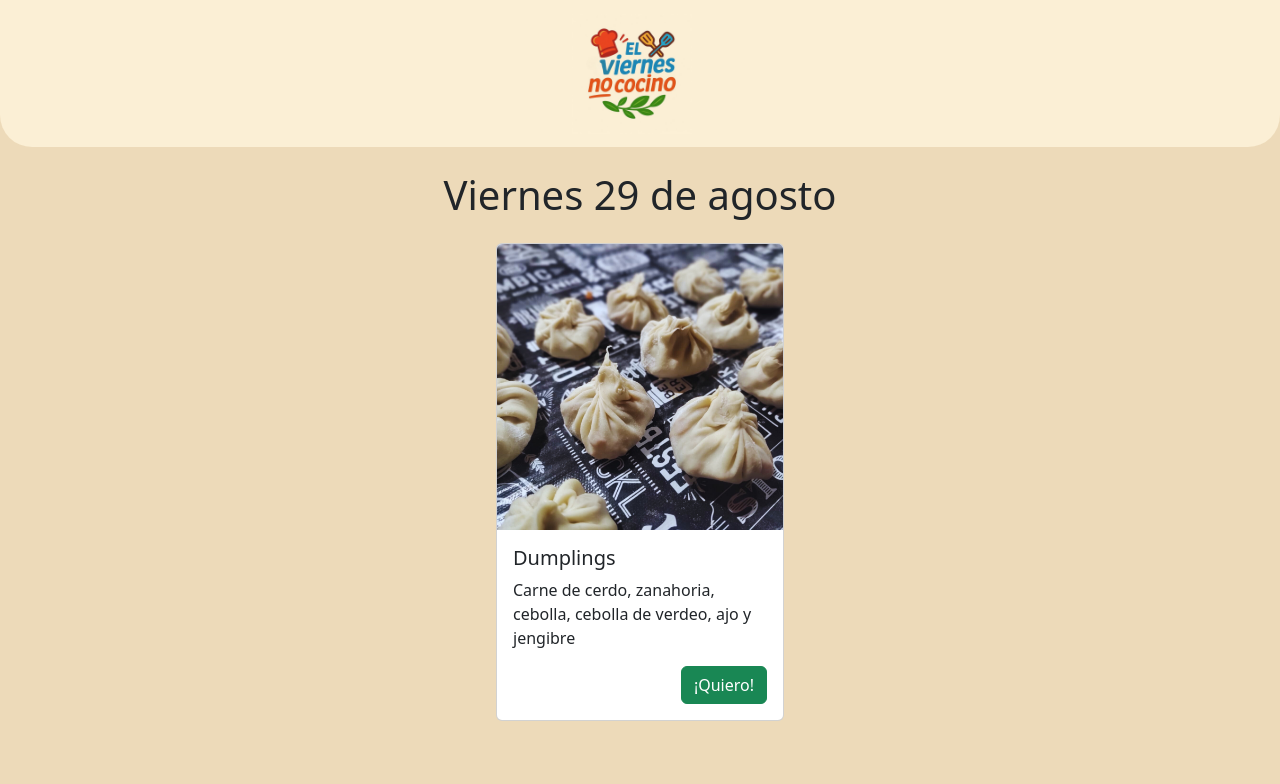
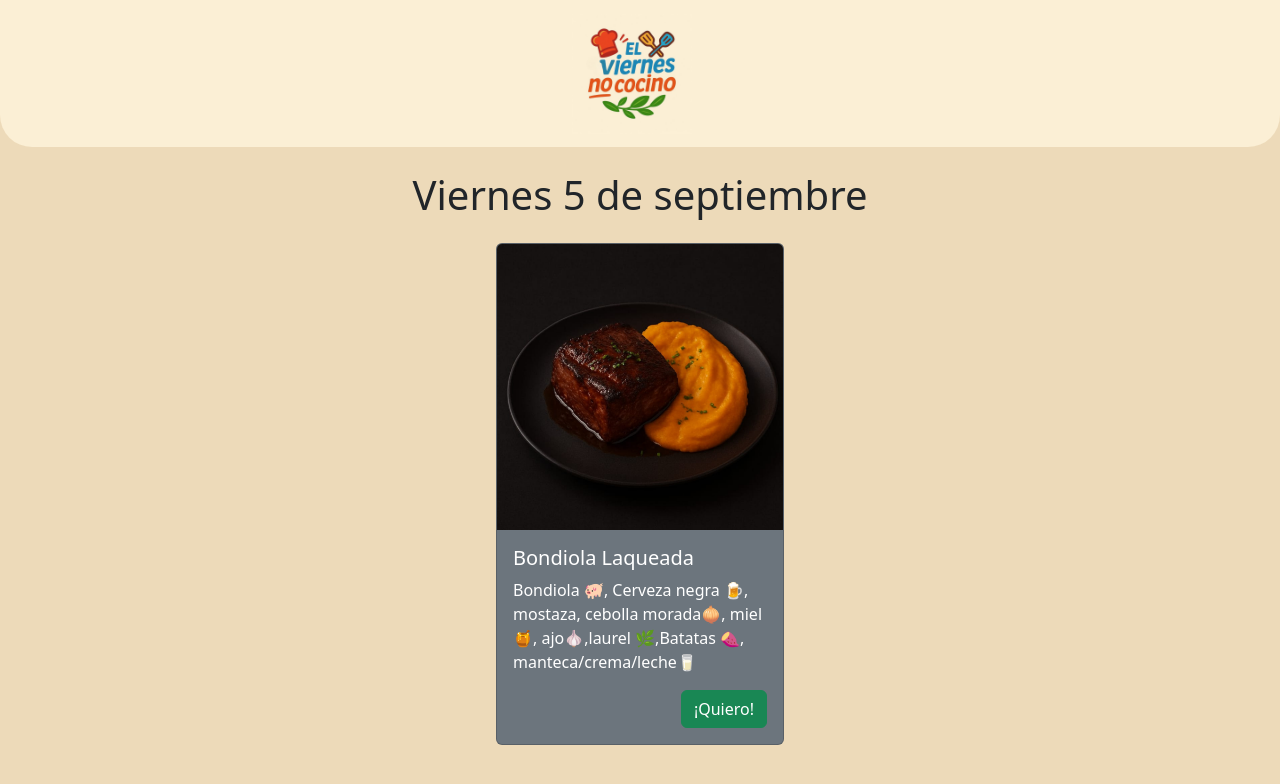
Before and after one commit to ferpanz/viernes_no_cocino, a React (Vite) app: page / in a window 1280 px wide. Shown: the top 784 px of the page. Built offline with nearby package versions, Linux system fonts and the light colour scheme.

Commit message:
menu 5 de septiembre: Bondiola Laqueada

```diff
--- a/src/data/menu.json
+++ b/src/data/menu.json
@@ -1,8 +1,8 @@
 [
   {
     "id": 1,
-    "nombre": "Dumplings",
-    "descripcion": "Carne de cerdo, zanahoria, cebolla, cebolla de verdeo, ajo y jengibre",
+    "nombre": "Bondiola Laqueada",
+    "descripcion": "Bondiola 🐖, Cerveza negra 🍺, mostaza, cebolla morada🧅, miel🍯, ajo🧄,laurel 🌿,Batatas 🍠, manteca/crema/leche🥛",
     "precio": 9000
   }
 ]
--- a/src/pages/Inicial.jsx
+++ b/src/pages/Inicial.jsx
@@ -10,9 +10,9 @@ const Inicial = () => {
   return (
     <>
     <div className="container">
-      <h1 className="text-center my-4">Viernes 29 de agosto</h1>
+      <h1 className="text-center my-4">Viernes 5 de septiembre</h1>
     </div>
-    <div className="card mx-auto mt-2" style={{ width: '18rem' }}>
+    <div className="card mx-auto mt-2 text-bg-secondary" style={{ width: '18rem' }}>
       <img src={imagenMenu} className="card-img-top" alt={plato.nombre} />
       <div className="card-body">
         <h5 className="card-title">{plato.nombre}</h5>
--- a/src/pages/Pedido.jsx
+++ b/src/pages/Pedido.jsx
@@ -15,9 +15,9 @@ const Pedido = () => {
   return (
     <>
       <div className="container">
-          <h1 className="text-center my-4">Viernes 29 de agosto</h1>
+          <h1 className="text-center my-4">Viernes 5 de septiembre</h1>
       </div>
-      <div className="card m-2 mt-4">
+      <div className="card m-2 mt-4 text-bg-secondary">
         <div className="row g-0">
           <div className="col-4 my-auto">
             <img src={imagenMenu} className="img-fluid rounded-start" alt={plato.nombre} />
```
Also changed, not shown: src/assets/menu.png.
